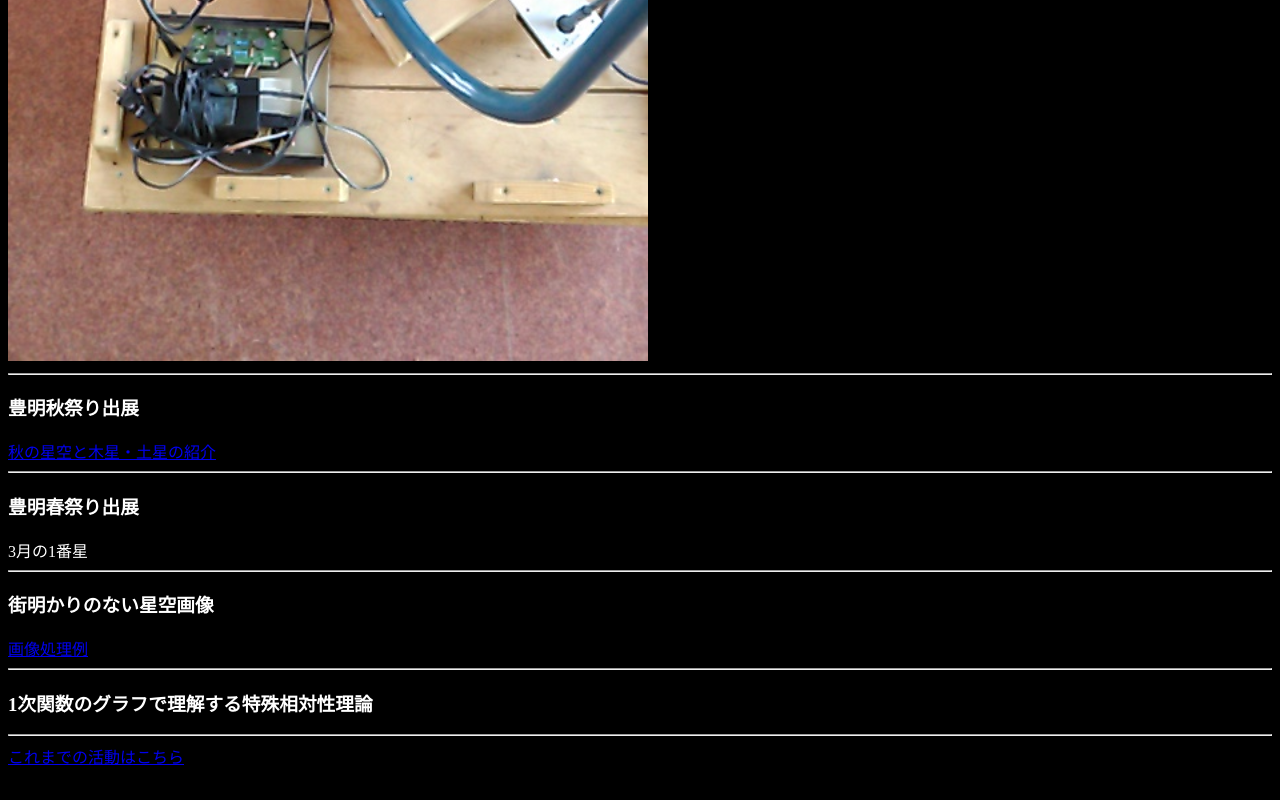
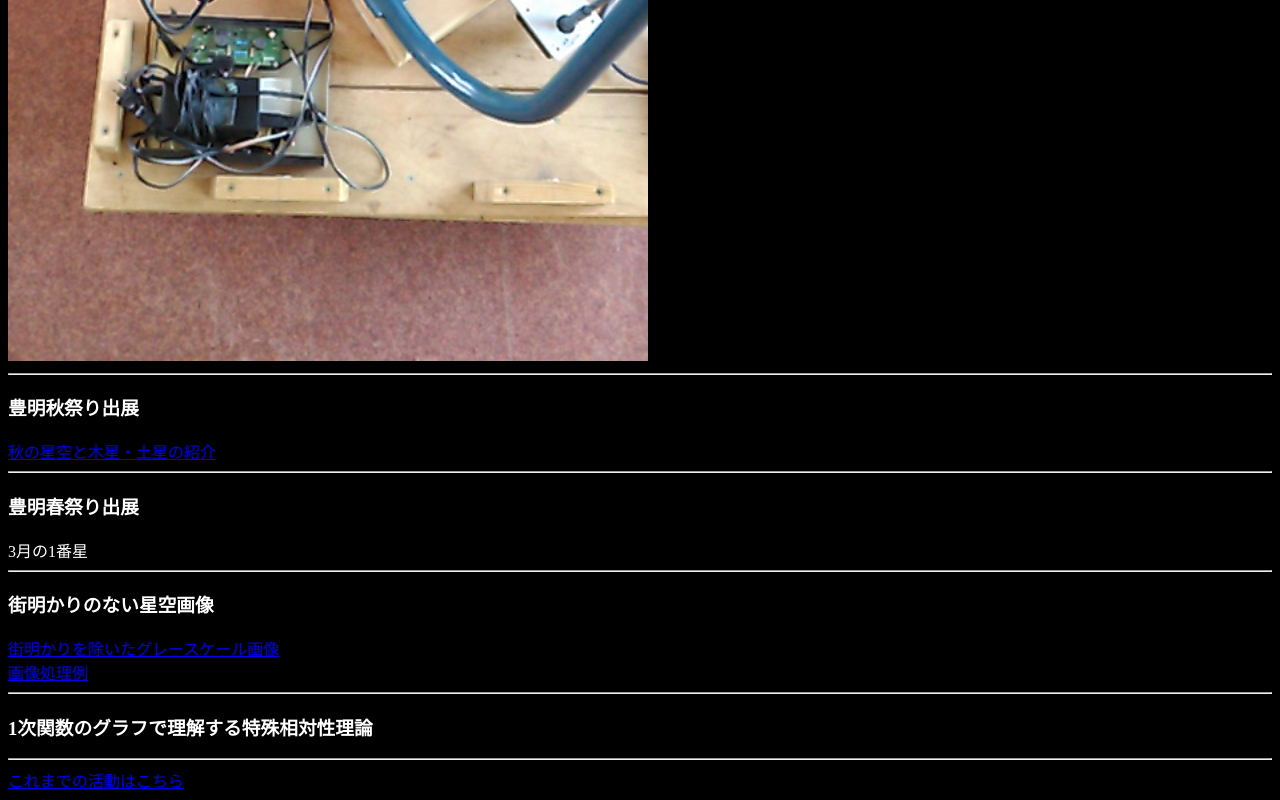
Before and after one commit to toyoake-junior-tenmon-club/tjtc.github.io, a plain HTML site: page index.html in a window 1280 px wide. Shown: the part 8347-9147 px from the top of the page. Before the commit the page ends 9123 px from the top, so only its background shows below. Drawn offline with Linux system fonts and the light colour scheme.

Commit message:
Update index.html

```diff
--- a/index.html
+++ b/index.html
@@ -95,6 +95,7 @@
         3月の1番星
         <hr>
         <h3>街明かりのない星空画像</h3>
+        <a href="opencv/grayscale.html">街明かりを除いたグレースケール画像</a><br>
         <a href="opencv/index.html">画像処理例</a><br>
         <hr>
         <h3>1次関数のグラフで理解する特殊相対性理論</h3>
```
